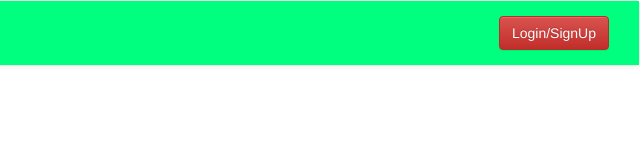
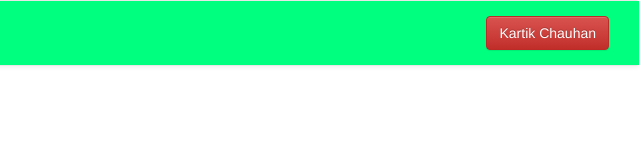
Before and after one commit to chauhankartik1708/Wildlife-ZooHackathon, a website: page public/index.html in a window 1280 px wide. Shown: the full height of the page, 640-1280 px from the left. Drawn offline with nearby package versions, Linux system fonts and the light colour scheme.

Commit message:
name changed
Signed-off-by: Kartik Chauhan <lkchauhan.725@gmail.com>

```diff
--- a/public/index.html
+++ b/public/index.html
@@ -25,7 +25,7 @@
         <!-- Collect the nav links, forms, and other content for toggling -->
         <div class="collapse navbar-collapse" id="bs-example-navbar-collapse-1">
             <ul class="nav navbar-nav navbar-right">
-                <li><a href="#" style="float: right"><button type="button" class="btn btn-danger">Login/SignUp</button></a></li>
+                <li><a href="#" style="float: right"><button type="button" class="btn btn-danger">Kartik Chauhan</button></a></li>
 
             </ul>
         </div><!-- /.navbar-collapse -->
```
Also changed, not shown: package.json (added, +24 -0 lines), 1 other file.
